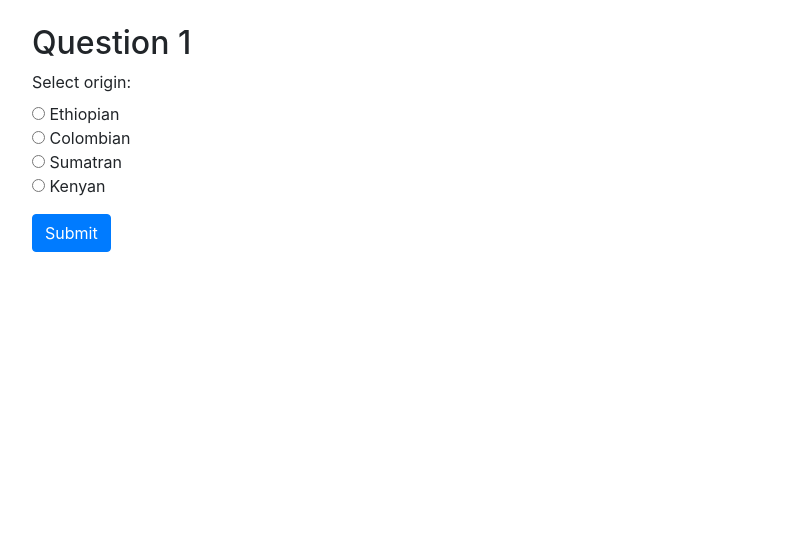
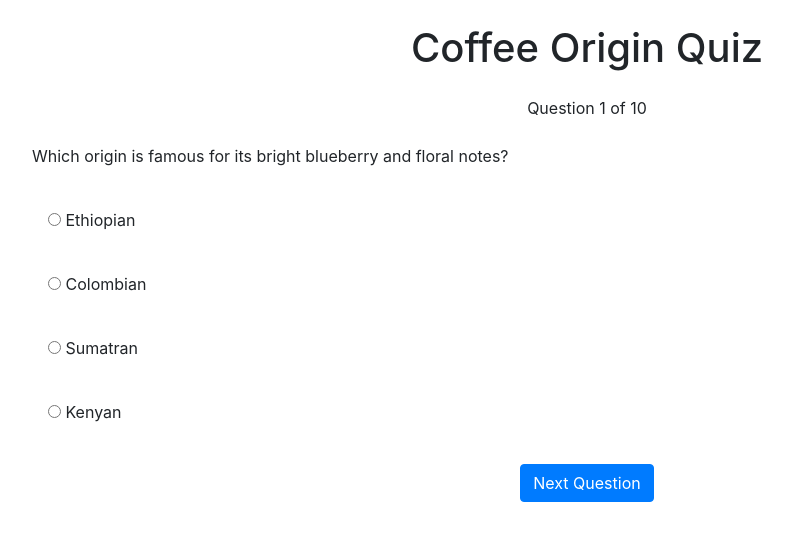
Before and after one commit to CeYang214/UI_FinalProject, a Flask app: page /quiz/1 in a window 1280 px wide. Shown: the part 56-597 px from the top of the page, without its empty margins (53-845 px from the left). Run offline with Flask 3, Linux system fonts and the light colour scheme; some libraries are stand-ins or nearby versions.

Commit message:
made changes to the quiz section

```diff
--- a/app.py
+++ b/app.py
@@ -2,11 +2,16 @@ from flask import Flask, render_template, request, redirect, url_for, session
 from datetime import datetime, timezone
 import json
 import os
-# from dotenv import load_dotenv
-# load_dotenv()   # ← will read ./ .env into os.environ
+from dotenv import load_dotenv
+load_dotenv()   # ← will read ./ .env into os.environ
 
 app = Flask(__name__)
-app.secret_key = 'random-key'
+app.secret_key = os.getenv('SECRET_KEY')  # fails fast if missing
+
+# load 10-question bank once at startup
+with open('questions.json') as f:
+    COFFEE_DATA = json.load(f)
+
 
 @app.before_request
 def make_session_structures():
@@ -31,22 +36,35 @@ def wheel():
     session['timestamps']['wheel'] = datetime.utcnow().isoformat()
     return render_template('wheel.html')
 
-@app.route('/quiz/<int:question_id>', methods=['GET', 'POST'])
+@app.route('/quiz/<int:question_id>', methods=['GET','POST'])
 def quiz(question_id):
+    # if they’ve answered all questions, go to results
+    if question_id < 1 or question_id > len(COFFEE_DATA['quiz']):
+        return redirect(url_for('result'))
+
+    q = COFFEE_DATA['quiz'][question_id-1]
+
     if request.method == 'POST':
-        # Save the user's answer
-        selected = request.form.get('choice')
-        session['answers'][str(question_id)] = selected
+        session['answers'][str(question_id)] = request.form['choice']
         return redirect(url_for('quiz', question_id=question_id+1))
-    # question = COFFEE_DATA['quiz'][question_id-1]
-    return render_template('quiz.html', question_id=question_id)
+
+    return render_template(
+        'quiz.html',
+        question_id=question_id,
+        question_text=q['question'],
+        choices=q['choices']
+    )
+
 
 @app.route('/result')
 def result():
-    # Compute score (placeholder logic)
-    # correct_answers = COFFEE_DATA['quiz_answers']
-    score = sum(1 for k,v in session['answers'].items() if v == 'PLACEHOLDER')
-    total = len(session['answers'])
+    score = 0
+    for qid, ans in session['answers'].items():
+        correct = COFFEE_DATA['quiz'][int(qid)-1]['answer']
+        if ans == correct:
+            score += 1
+
+    total = len(COFFEE_DATA['quiz'])
     return render_template('result.html', score=score, total=total)
 
 if __name__ == '__main__':
--- /dev/null
+++ b/questions.json
@@ -0,0 +1,54 @@
+{
+    "quiz": [
+      {
+        "question": "Which origin is famous for its bright blueberry and floral notes?",
+        "choices": ["Ethiopian", "Colombian", "Sumatran", "Kenyan"],
+        "answer": "Ethiopian"
+      },
+      {
+        "question": "Which coffee origin typically delivers a rich, chocolatey sweetness?",
+        "choices": ["Ethiopian", "Colombian", "Sumatran", "Kenyan"],
+        "answer": "Colombian"
+      },
+      {
+        "question": "Which origin is known for its heavy, earthy body and low acidity?",
+        "choices": ["Ethiopian", "Colombian", "Sumatran", "Kenyan"],
+        "answer": "Sumatran"
+      },
+      {
+        "question": "Which coffee origin often features bright citrus and blackcurrant flavors?",
+        "choices": ["Ethiopian", "Colombian", "Sumatran", "Kenyan"],
+        "answer": "Kenyan"
+      },
+      {
+        "question": "Which origin is prized for its delicate jasmine aroma?",
+        "choices": ["Ethiopian", "Colombian", "Sumatran", "Kenyan"],
+        "answer": "Ethiopian"
+      },
+      {
+        "question": "Which coffee is celebrated for its smooth nutty and caramel undertones?",
+        "choices": ["Ethiopian", "Colombian", "Sumatran", "Kenyan"],
+        "answer": "Colombian"
+      },
+      {
+        "question": "Which origin tends to have a syrupy body with herbal and spicy notes?",
+        "choices": ["Ethiopian", "Colombian", "Sumatran", "Kenyan"],
+        "answer": "Sumatran"
+      },
+      {
+        "question": "Which origin is often described as having zesty lemon and tea-like qualities?",
+        "choices": ["Ethiopian", "Colombian", "Sumatran", "Kenyan"],
+        "answer": "Kenyan"
+      },
+      {
+        "question": "Which coffee origin can showcase tropical fruit flavors like mango and pineapple?",
+        "choices": ["Ethiopian", "Colombian", "Sumatran", "Kenyan"],
+        "answer": "Ethiopian"
+      },
+      {
+        "question": "Which origin is known for its balanced bright acidity and smooth body?",
+        "choices": ["Ethiopian", "Colombian", "Sumatran", "Kenyan"],
+        "answer": "Colombian"
+      }
+    ]
+  }
--- a/templates/quiz.html
+++ b/templates/quiz.html
@@ -1,15 +1,30 @@
-{% extends 'base.html' %}
+{% extends "base.html" %}
+
 {% block content %}
-<h2>Question {{ question_id }}</h2>
-<form method="post">
-  <!-- Placeholder: Show question flavor profile -->
-  <div class="form-group">
-    <label>Select origin:</label><br>
-    <input type="radio" name="choice" value="Ethiopian"> Ethiopian<br>
-    <input type="radio" name="choice" value="Colombian"> Colombian<br>
-    <input type="radio" name="choice" value="Sumatran"> Sumatran<br>
-    <input type="radio" name="choice" value="Kenyan"> Kenyan
-  </div>
-  <button type="submit" class="btn btn-primary">Submit</button>
-</form>
+<div class="quiz-container">
+    <h1 class="text-center mb-4">Coffee Origin Quiz</h1>
+
+    <div class="progress-tracker text-center mb-4">
+        Question {{ question_id }} of 10
+    </div>
+
+    <div class="question mb-4">
+        {{ question_text }}
+    </div>
+
+    <form method="POST">
+        <div class="choices mb-4">
+            {% for choice in choices %}
+            <div class="choice-item">
+                <label class="d-block p-3">
+                    <input type="radio" name="choice" value="{{ choice }}" required>
+                    {{ choice }}
+                </label>
+            </div>
+            {% endfor %}
+        </div>
+
+        <button type="submit" class="btn btn-primary d-block mx-auto">Next Question</button>
+    </form>
+</div>
 {% endblock %}
```
Also changed, not shown: templates/result.html (+38 -0 lines).
